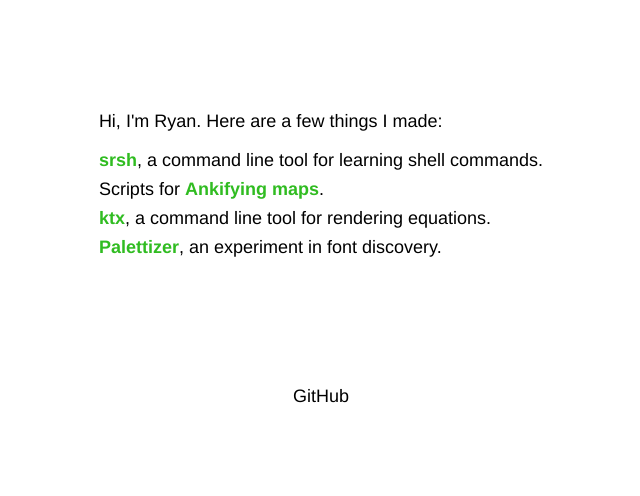
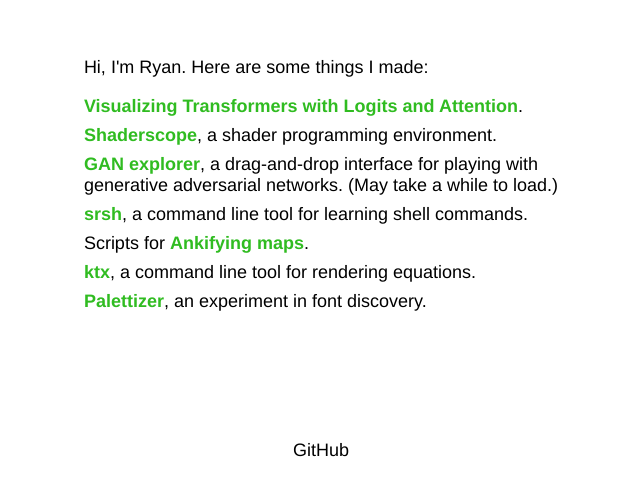
Before and after one commit to ryanbloom/ryanbloom.github.io, a plain HTML site: page index.html in a window 1280 px wide. Shown: the part 150-646 px from the top of the page, without its empty margins (319-959 px from the left). Drawn offline with Linux system fonts and the light colour scheme.

Commit message:
Add GAN explorer, Shaderscope, and Visualizing Transformers

```diff
--- a/index.html
+++ b/index.html
@@ -38,8 +38,11 @@
 	<body>
 		<div id='wrap'>
 			<div id='projects'>
-				<p class='large'>Hi, I'm Ryan. Here are a few things I made:</p>
+				<p class='large'>Hi, I'm Ryan. Here are some things I made:</p>
 				<ul>
+					<li><a href='https://attention.ryan-bloom.com'>Visualizing Transformers with Logits and Attention</a>.</li>
+					<li><a href='https://shaderscope.ryan-bloom.com'>Shaderscope</a>, a shader programming environment.</li>
+					<li><a href='https://gan-explorer.ryan-bloom.com'>GAN explorer</a>, a drag-and-drop interface for playing with<br>generative adversarial networks. (May take a while to load.) </li>
 					<li><a href='https://github.com/ryanbloom/srsh'>srsh</a>, a command line tool for learning shell commands.</li>
 					<li>Scripts for <a href='https://github.com/ryanbloom/ankifying-maps'>Ankifying maps</a>.</li>
 					<li><a href='https://github.com/ryanbloom/ktx'>ktx</a>, a command line tool for rendering equations.</li>
```
